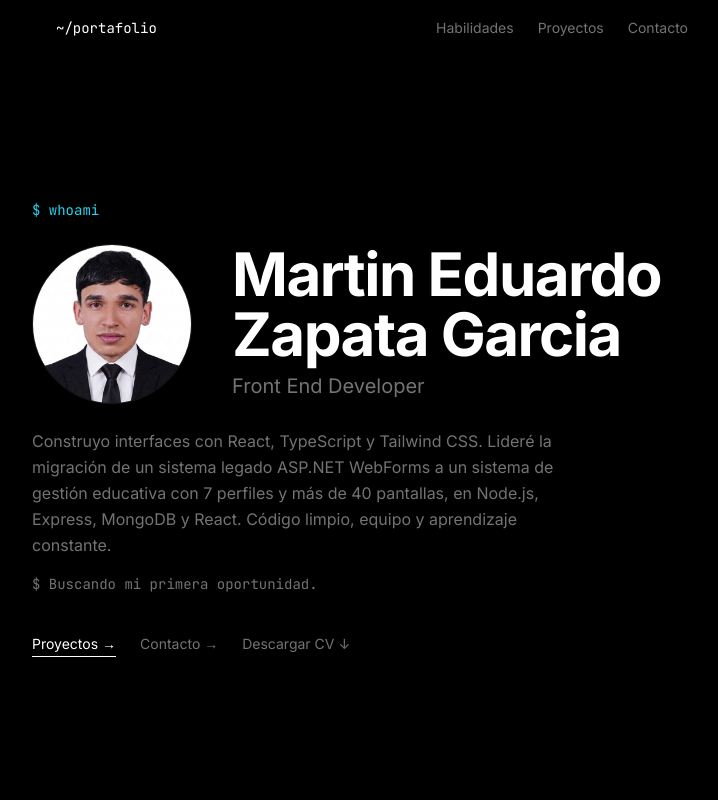
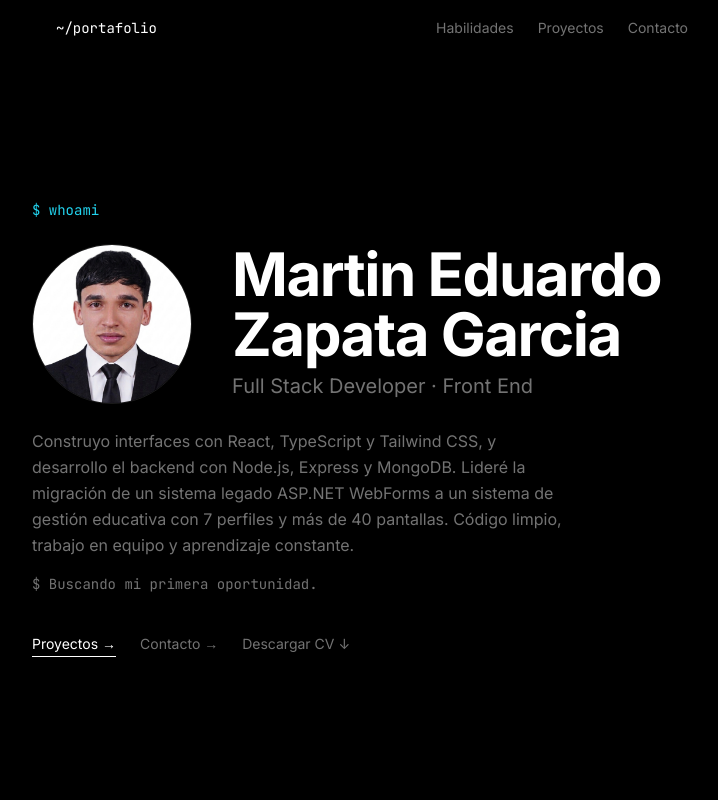
Before and after one commit to martinz10one/portafolio, a React (Vite) app: page / in a window 1280 px wide. Shown: the top 800 px of the page, without its empty margins (268-986 px from the left). Built offline with nearby package versions, Linux system fonts and the light colour scheme.

Commit message:
Reposicionar portafolio como Full Stack con enfasis en Front End

```diff
--- a/index.html
+++ b/index.html
@@ -4,9 +4,9 @@
     <meta charset="UTF-8" />
     <link rel="icon" type="image/svg+xml" href="/favicon.svg" />
     <meta name="viewport" content="width=device-width, initial-scale=1.0" />
-    <meta name="description" content="Portafolio de Front End Developer — React, TypeScript y Tailwind CSS" />
+    <meta name="description" content="Portafolio de Full Stack Developer con énfasis en Front End — React, TypeScript y Tailwind CSS" />
     <meta name="theme-color" content="#0a0a0f" />
-    <title>Martin Eduardo Zapata Garcia | Front End Developer</title>
+    <title>Martin Eduardo Zapata Garcia | Full Stack Developer</title>
     <link rel="preconnect" href="https://fonts.googleapis.com" />
     <link rel="preconnect" href="https://fonts.gstatic.com" crossorigin />
     <link href="https://fonts.googleapis.com/css2?family=Inter:wght@300;400;500;600;700&family=JetBrains+Mono:wght@400;500&display=swap" rel="stylesheet" />
--- a/src/components/Hero.tsx
+++ b/src/components/Hero.tsx
@@ -29,17 +29,17 @@ export default function Hero() {
               Martin Eduardo<br />Zapata Garcia
             </h1>
             <p className="text-lg md:text-xl text-muted">
-              Front End Developer
+              Full Stack Developer · Front End
             </p>
           </div>
         </div>
 
           <p className="text-muted max-w-[540px] leading-relaxed">
-            Construyo interfaces con React, TypeScript y Tailwind CSS.
-            Lideré la migración de un sistema legado ASP.NET WebForms a un
-            sistema de gestión educativa con 7 perfiles y más de 40 pantallas,
-            en Node.js, Express, MongoDB y React. Código limpio, equipo y
-            aprendizaje constante.
+            Construyo interfaces con React, TypeScript y Tailwind CSS, y
+            desarrollo el backend con Node.js, Express y MongoDB. Lideré la
+            migración de un sistema legado ASP.NET WebForms a un sistema de
+            gestión educativa con 7 perfiles y más de 40 pantallas. Código
+            limpio, trabajo en equipo y aprendizaje constante.
           </p>
         <p className="text-muted mt-4 font-mono text-sm">
           $ Buscando mi primera oportunidad.
```
Also changed, not shown: linkedin.txt, 2 other files (tests, documents, lock files or other folders).
